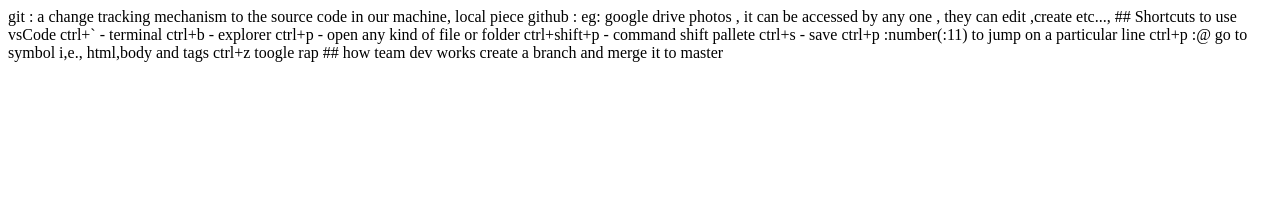
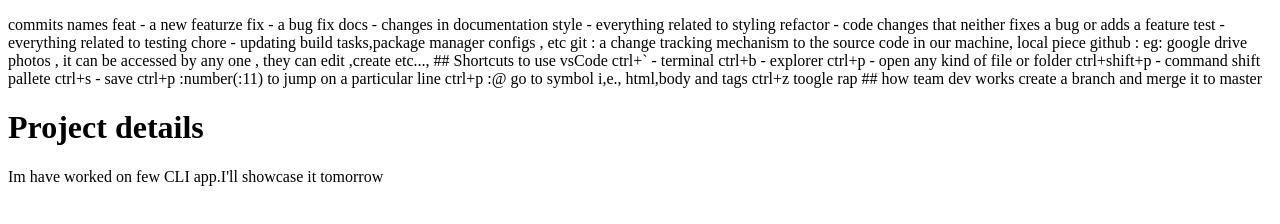
Before and after one commit to vahida00/vahida, a plain HTML site: page index.html in a window 1280 px wide. Drawn offline with Linux system fonts and the light colour scheme.

Commit message:
update details of project

```diff
--- a/index.html
+++ b/index.html
@@ -7,17 +7,14 @@
 </head>
 <body>
 
-</body>
-</html>
-
-<!-- commits names
+    <p>commits names
         feat - a new featurze
         fix - a bug fix
         docs - changes in documentation
         style - everything related to styling
         refactor - code changes that neither fixes a bug or adds a feature
         test - everything related to testing
-chore - updating build tasks,package manager configs , etc -->
+        chore - updating build tasks,package manager configs , etc
         git : a change tracking mechanism to the source code in our machine, local piece
         github : eg: google drive photos , it can be accessed by any one , they can edit ,create etc...,
 
@@ -33,3 +30,8 @@
 
         ## how team dev works
         create a branch and merge it to master
+    </p>
+    <h1>Project details</h1>
+    <p>Im have worked on few CLI app.I'll showcase it tomorrow</p>
+</body>
+</html>
```
Lines whose indentation alone changed are shown as unchanged.
